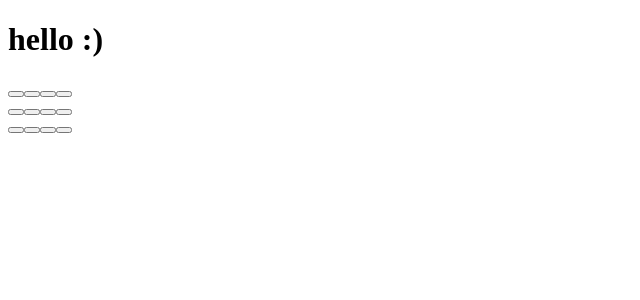
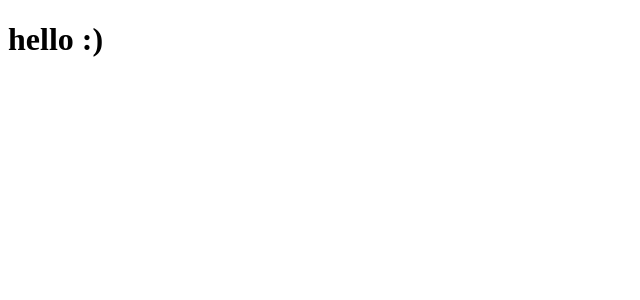
Before and after one commit to annacano0/memory-cards-react, a Next.js app: page / in a window 1280 px wide. Shown: the top 300 px of the page, without its empty margins (0-640 px from the left). Built offline with nearby package versions, Linux system fonts and the light colour scheme.

Commit message:
REFACTOR: clean Card component

```diff
--- a/src/components/Card.jsx
+++ b/src/components/Card.jsx
@@ -1,12 +1,4 @@
-import {useEffect} from 'react'
 export default function Card({ cardData, isMatched, handleCardReveal, isCovered}) {
-
-    useEffect(() => {
-        function hola() {
-           console.log("update de isCovered ")
-        }
-        hola();
-    }, [isCovered]);
 
     function handleClickCard() {
         if(!isMatched&&isCovered){
@@ -16,9 +8,9 @@ export default function Card({ cardData, isMatched, handleCardReveal, isCovered}
 
     return (
         <>
-            <button onClick={handleClickCard}
+            <div onClick={handleClickCard}
             className={`board-card ${(isCovered) ? 'unflipped' : 'flipped'}`}
-            data-testid={`board-card${cardData.y + 1}-${cardData.x + 1}`} >{!isCovered && cardData.cardNumber}</button>
+            data-testid={`board-card${cardData.y + 1}-${cardData.x + 1}`} >{!isCovered && cardData.cardNumber}</div>
         </>
     )
 }
```
